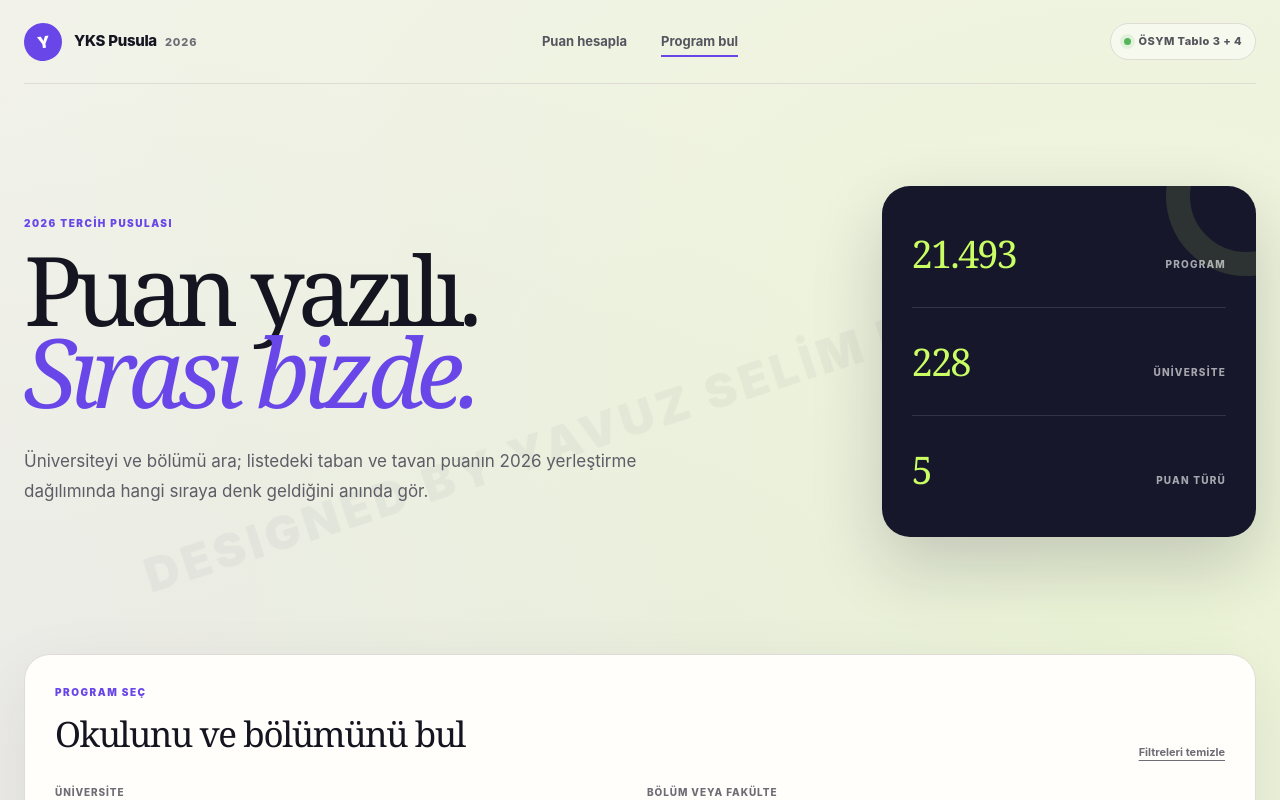
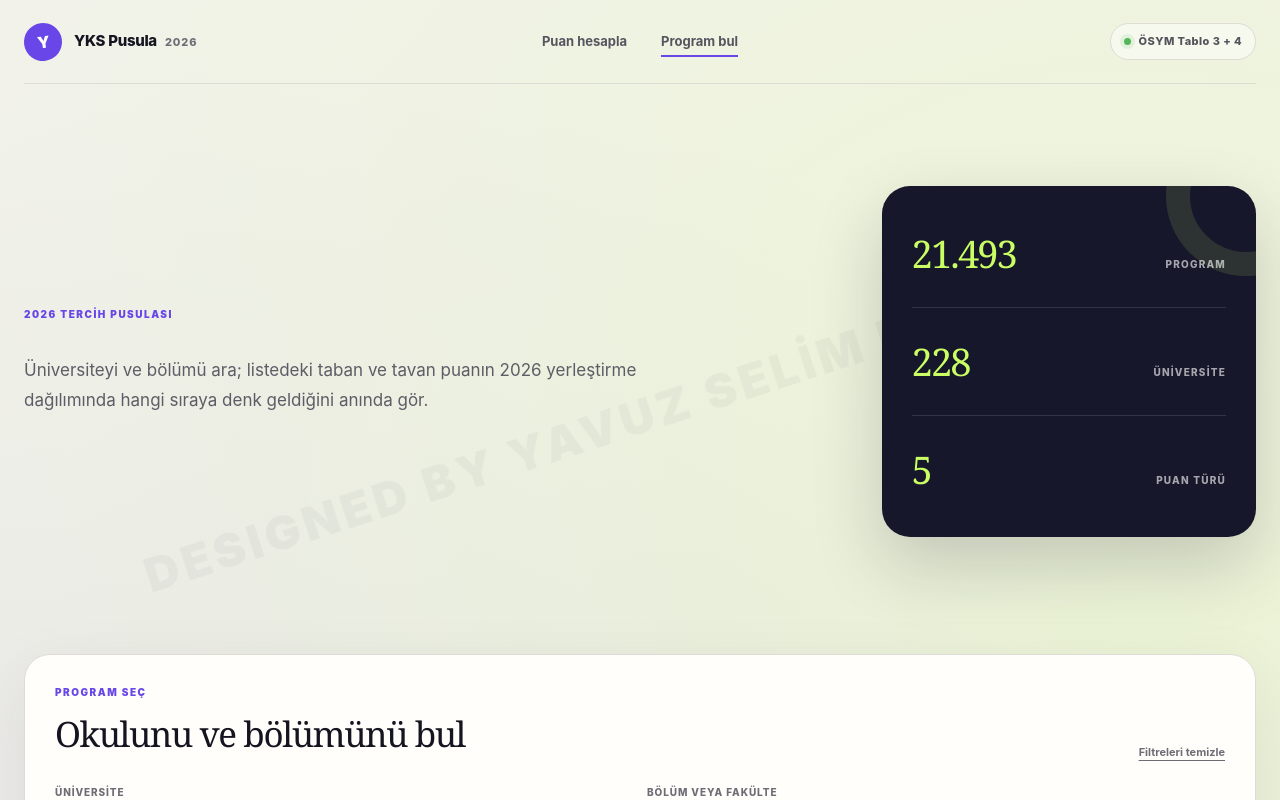
Before and after one commit to yavuzselimerdogann318924/YKSHESAPLA, a Next.js app in the folder yks-pusula-2026/: page /programlar in a window 1280 px wide. Shown: the top 800 px of the page. Built offline with nearby package versions, Linux system fonts and the light colour scheme.

Commit message:
Remove score heading from program hero section
Removed the heading about scores from the program hero section.

```diff
--- a/yks-pusula-2026/app/programlar/page.tsx
+++ b/yks-pusula-2026/app/programlar/page.tsx
@@ -292,7 +292,6 @@ export default function ProgramsPage() {
       <section className="program-hero">
         <div>
           <span className="eyebrow">2026 tercih pusulası</span>
-          <h1>Puan yazılı.<br /><em>Sırası bizde.</em></h1>
           <p>Üniversiteyi ve bölümü ara; listedeki taban ve tavan puanın 2026 yerleştirme dağılımında hangi sıraya denk geldiğini anında gör.</p>
         </div>
         <div className="program-stats" aria-label="Program verisi özeti">
```
